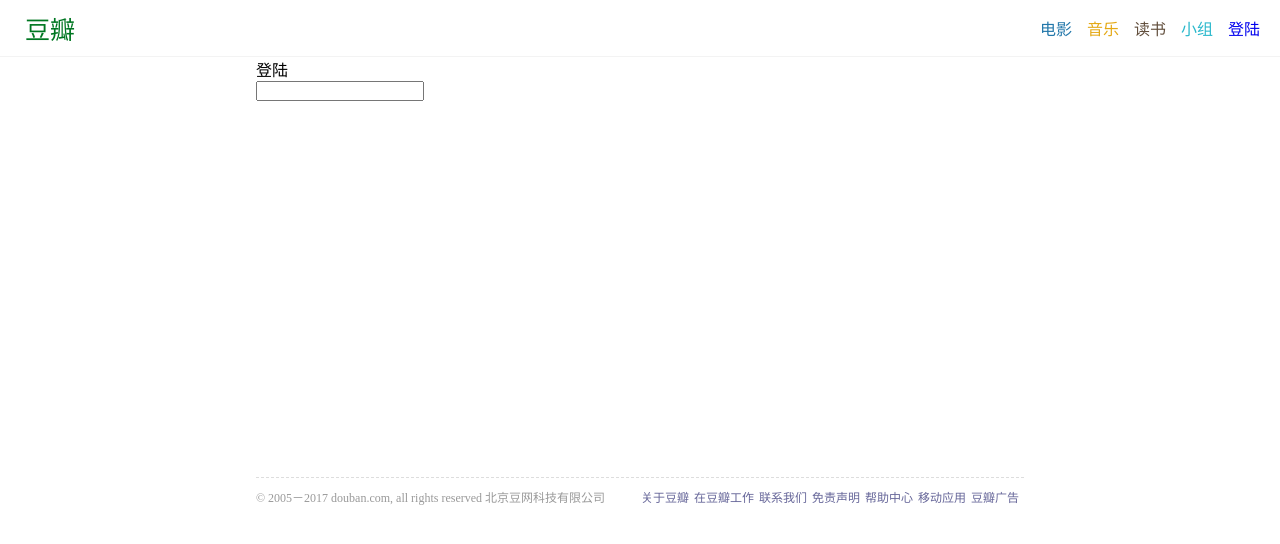
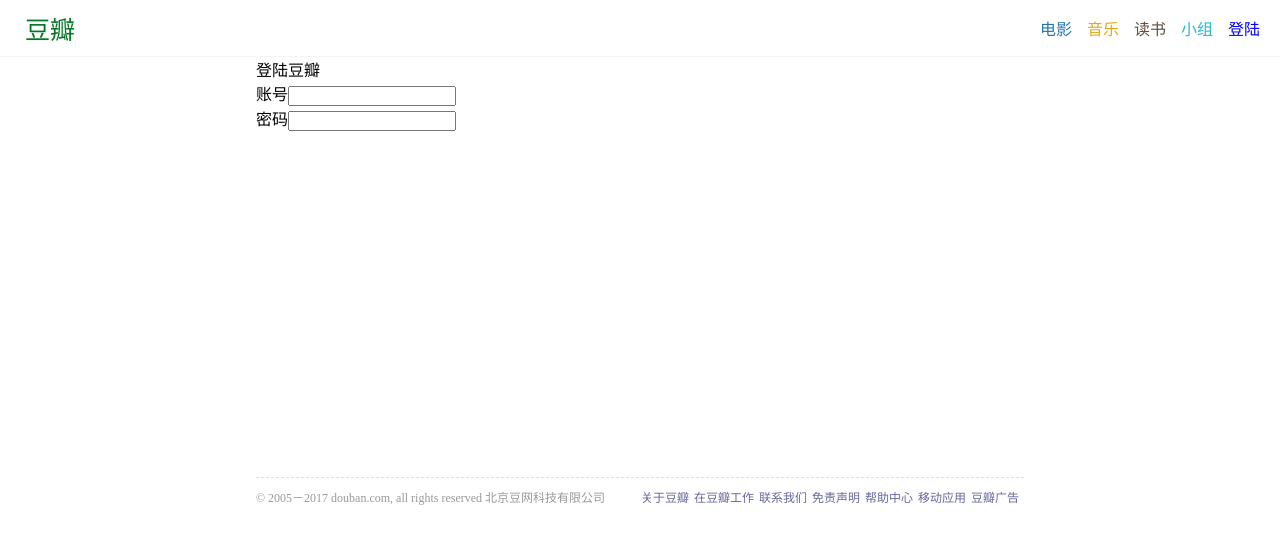
Before and after one commit to SunGuoQiang123/vue2.0_douban, a Vue app: page /login in a window 1280 px wide. Shown: the top 544 px of the page. Built offline with nearby package versions, Linux system fonts and the light colour scheme.

Commit message:
add login start

```diff
--- a/src/App.vue
+++ b/src/App.vue
@@ -32,4 +32,7 @@
    width: 60%;
    margin:0 auto;
  }
+ #app{
+   min-height: 500px;
+ }
 </style>
--- a/src/pages/Login.vue
+++ b/src/pages/Login.vue
@@ -1,12 +1,36 @@
 <template>
   <div id="login" class="main">
-    <p>登陆</p>
-    <input type="text" />
+    <p>登陆豆瓣</p>
+    <form @submit.prevent='submit'>
+     <p>
+       <label for='account'>账号</label><input type="text" id='account' name='account' v-model="user.account"/>
+     </p>
+     <p>
+       <label for='password'>密码</label><input type='password' id='password' name='password' v-model="user.password" />
+     </p>
+    </form>
   </div>
 </template>
 <script>
   export default {
-    name: 'login'
+    name: 'login',
+    data () {
+      return {
+        user: {
+          account: '',
+          password: ''
+        }
+      }
+    },
+    methods: {
+      submit () {
+        let jsonValue = JSON.stringfy(this.user)
+        this.$store.dispath({
+          type: 'login',
+          formData: jsonValue
+        })
+      }
+    }
   }
 </script>
 <style lang='scss'>
```
Also changed, not shown: src/store/login.js (added, +14 -0 lines).
